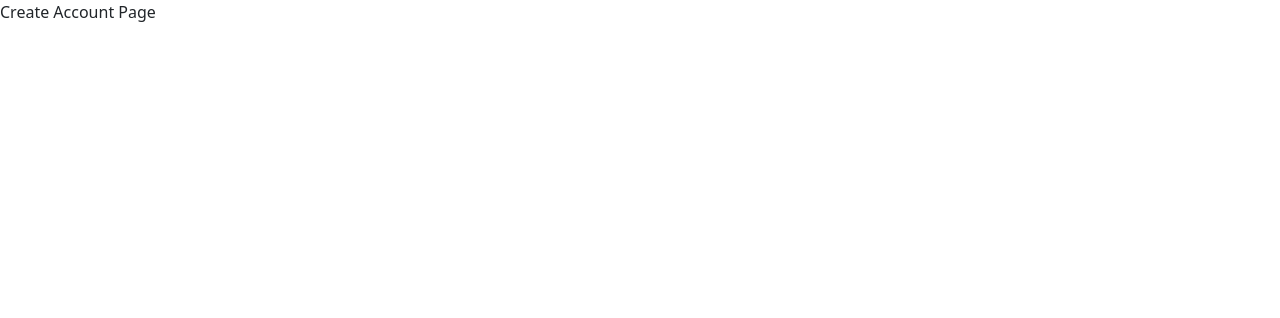
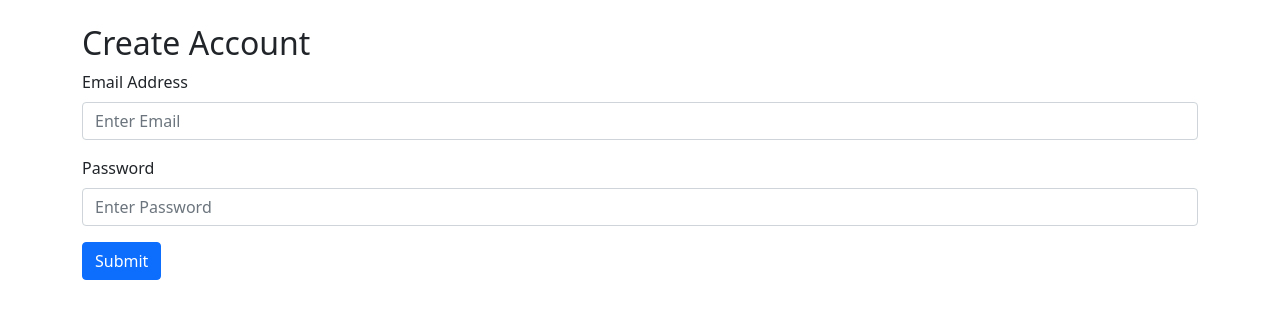
Before and after one commit to jacobmal/auto-loan-challenge, a React (Create React App) app: page /create-account in a window 1280 px wide. Shown: the top 318 px of the page. Built offline with nearby package versions, Linux system fonts and the light colour scheme.

Commit message:
Create the Create Account Form

```diff
--- a/src/CreateAccount.tsx
+++ b/src/CreateAccount.tsx
@@ -1,12 +1,29 @@
 import { FunctionComponent } from "react";
+import { Container, Row, Form, Button } from "react-bootstrap";
 
 interface CreateAccountProps {
 
 }
 
 const CreateAccount: FunctionComponent<CreateAccountProps> = () => {
+    // TODO:    Also remove duplicate code here
     return (
-        <div>Create Account Page</div>
+        <Container>
+            <Row className="mt-4">
+                <h2>Create Account</h2>
+                <Form>
+                    <Form.Group className="mb-3" controlId="autoMake">
+                        <Form.Label>Email Address</Form.Label>
+                        <Form.Control type="email" placeholder="Enter Email" />
+                    </Form.Group>
+                    <Form.Group className="mb-3" controlId="autoMake">
+                        <Form.Label>Password</Form.Label>
+                        <Form.Control type="password" placeholder="Enter Password" />
+                    </Form.Group>
+                    <Button variant="primary">Submit</Button>
+                </Form>
+            </Row>
+        </Container>
     );
 }
 
```
